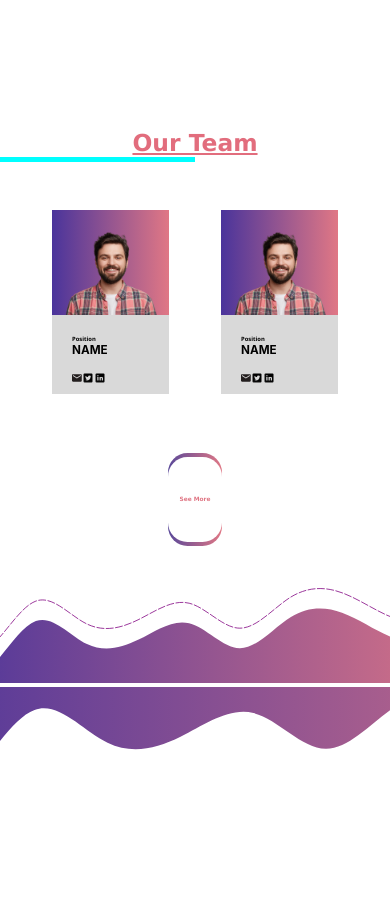
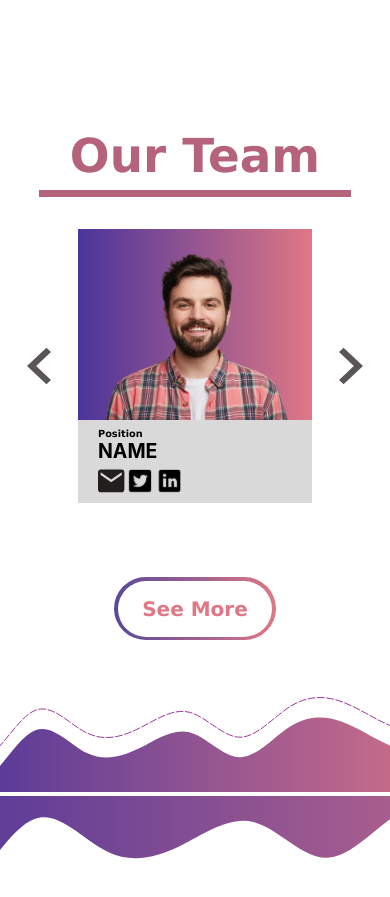
Before and after one commit to PiyushM001/Airsoc-website, a React (Create React App) app: page / in a window 390 px wide. Shown: the part 860-1757 px from the top of the page. Built offline with nearby package versions, Linux system fonts and the light colour scheme.

Commit message:
add \ed responsiveness

```diff
--- a/src/components/home-page/navbar.css
+++ b/src/components/home-page/navbar.css
@@ -100,7 +100,7 @@ span{
    }
    .list{
     width: 70%;
-    height: 100vh;
+    height: 800px;
      background:  #b5627b;
      border:2px solid black;
     display: flex;
@@ -119,7 +119,7 @@ span{
     flex-flow:column;
     justify-content: center;
     align-items: center;
-    height: 50vh;
+    height: 320px;
    }
    .list-div{
     display: none;
--- a/src/components/home-page/our-team.css
+++ b/src/components/home-page/our-team.css
@@ -12,21 +12,48 @@ justify-content:space-evenly;
 }
 .our-team-text{
     width: 100%;
-    text-decoration: underline;
+
 display: flex;
 text-align: center;
 flex-flow: column;
 justify-content: center;
 font-size: 6vw;
 font-family:'Lucida Sans', 'Lucida Sans Regular', 'Lucida Grande', 'Lucida Sans Unicode', Geneva, Verdana, sans-serif;
-font-weight:900;
-color: #e26d7d;
+font-weight:bolder;
+color: #b5627b;
 margin-bottom: 3rem;
 }
+
 .underline{
-    background-color: aqua;
-    width: 50%;
-    height: 5px;
+    background-color:#b5627b;
+    width: 35vw;
+    height: 10px;
+align-self: center;
+    margin-top: 1rem;
+}
+.arrow{
+    display: none;
+}
+@media (max-width:900px) {
 
+    .our-team-div2 > :nth-child(2) {
+        display: none;
+      }
+      .our-team-text{
 
+    font-size: 12vw;
+   font-weight: bolder;
+   margin-bottom:8vw;
+    }
+    .underline{
+        background-color:#b5627b;
+        width: 80vw;
+        height: 7px;
+    align-self: center;
+        margin-top: 2vw;
+    }
+    .arrow{
+        display: flex;
+        width: 6vw;
+    }
 }
--- a/src/components/home-page/our-team.js
+++ b/src/components/home-page/our-team.js
@@ -3,6 +3,9 @@ import "./our-team.css";
 import Seemorebtn from "./see-more-btn/see-more-btn";
 import Teammember from "./team-member";
 import img from "../../images/profile.png";
+import img1 from '../../images/Vectorright.svg';
+import img2 from '../../images/Vectorleft.svg';
+
 export default function Ourteam() {
   return (
     <div className="our-team-div">
@@ -12,13 +15,16 @@ export default function Ourteam() {
       </div>
 
       <div className="our-team-div2">
+       <img className="arrow" src={img1}></img>
         <Teammember
           img={img}
           mail={() => {
             window.open("https://www.linkedin.com/in/piyush-mehta-399b14277");
           }}
         />
-        <Teammember img={img} />
+        < Teammember img={img} />
+        <img className="arrow" src={img2}></img>
+
       </div>
      <Seemorebtn/>
     </div>
--- a/src/components/home-page/see-more-btn/see-more-btn.css
+++ b/src/components/home-page/see-more-btn/see-more-btn.css
@@ -1,6 +1,6 @@
 .see-more-btn {
-  width: 13.6vw;
-  height: 10vh;
+  width: 204px;
+  height: 66px;
   font-size: 1.5vw;
   font-weight: bold;
   font-family: "Lucida Sans", "Lucida Sans Regular", "Lucida Grande",
@@ -30,8 +30,8 @@ cursor: pointer;
 }
 
 .btn-border {
-  width: 14vw;
-  height: 11vh;
+  width: 212px;
+  height: 73px;
   background: linear-gradient(90deg, #594899, #e07785);
   border-radius: 5vw;
   font-weight: bolder;
@@ -39,3 +39,15 @@ cursor: pointer;
   justify-content: center;
   align-items: center;
 }
+@media (max-width:900px) {
+  .see-more-btn {
+    width: 154px;
+  height: 56px;
+  font-size: 20px;
+  border-radius: 100px;
+  }
+  .btn-border {
+    width: 162px;
+    height: 63px;
+    border-radius: 100px;}
+}
--- a/src/components/home-page/team-member.css
+++ b/src/components/home-page/team-member.css
@@ -2,7 +2,7 @@
   margin: 0;
 }
 .team-member-box {
-  width: 30%;
+  width: 26vw;
 }
 .team-member-box-img {
   width: 100%;
@@ -15,20 +15,21 @@
   background-color: #d9d9d9;
 }
 .position {
-  margin-top: 20px;
+  margin-top: 1vw;
   margin-left: 20px;
-  font-weight: 2px;
-  font-size: 1.5vw;
+ font-size: 1.2vw;
   font-family: "Segoe UI", Tahoma, Geneva, Verdana, sans-serif;
 }
 .team-members-names {
   margin-left: 20px;
+  margin-top: 0;
   padding: 0;
-  font-size: 3vw;
+  font-size: 2.8vw;
+
 }
 .team-member-social-media-icons {
-  margin-top: 15px;
-  margin-bottom: 10px;
+  margin-top: 0.2vw;
+  margin-bottom: 1vw;
   margin-left: 20px;
   display: flex;
   align-items: center;
@@ -39,3 +40,47 @@
 .team-member-social-media-img- {
   width: 2.6vw;
 }
+
+@media (max-width:900px) {
+
+  .team-member-box {
+    width: 60vw;
+  }
+  .team-member-box-img {
+    width: 100%;
+    display: flex;
+    flex-flow: column;
+    background: linear-gradient(to right, #4a349b, #e07785);
+    padding-top: 20px;
+  }
+  .team-member-box-content {
+    background-color: #d9d9d9;
+  }
+  .position {
+    margin-top: 2vw;
+    margin-left: 20px;
+   font-size: 2.5vw;
+    font-family:'Lucida Sans', 'Lucida Sans Regular', 'Lucida Grande', 'Lucida Sans Unicode', Geneva, Verdana, sans-serif
+  }
+  .team-members-names {
+    margin-left: 20px;
+    padding: 0;
+    font-size: 5vw;
+
+  }
+  .team-member-social-media-icons {
+    margin-top: 1vw;
+    margin-bottom: 2vw;
+    margin-left: 20px;
+    display: flex;
+    align-items: center;
+  }
+  .team-member-social-media-img {
+    width: 7.5vw;
+  }
+  .team-member-social-media-img- {
+    width: 7vw;
+  }
+
+
+}
--- a/src/components/home-page/team-member.js
+++ b/src/components/home-page/team-member.js
@@ -12,7 +12,7 @@ export default function Teammember(props) {
         <img src={props.img}></img>
 
         <div className="team-member-box-content">
-          <h3 className="position">Position</h3>
+          <h5 className="position">Position</h5>
           <h1 className="team-members-names">NAME </h1>
 
           <div className="team-member-social-media-icons">
```
Also changed, not shown: src/images/Vectorleft.svg (added), src/images/Vectorright.svg (added).
